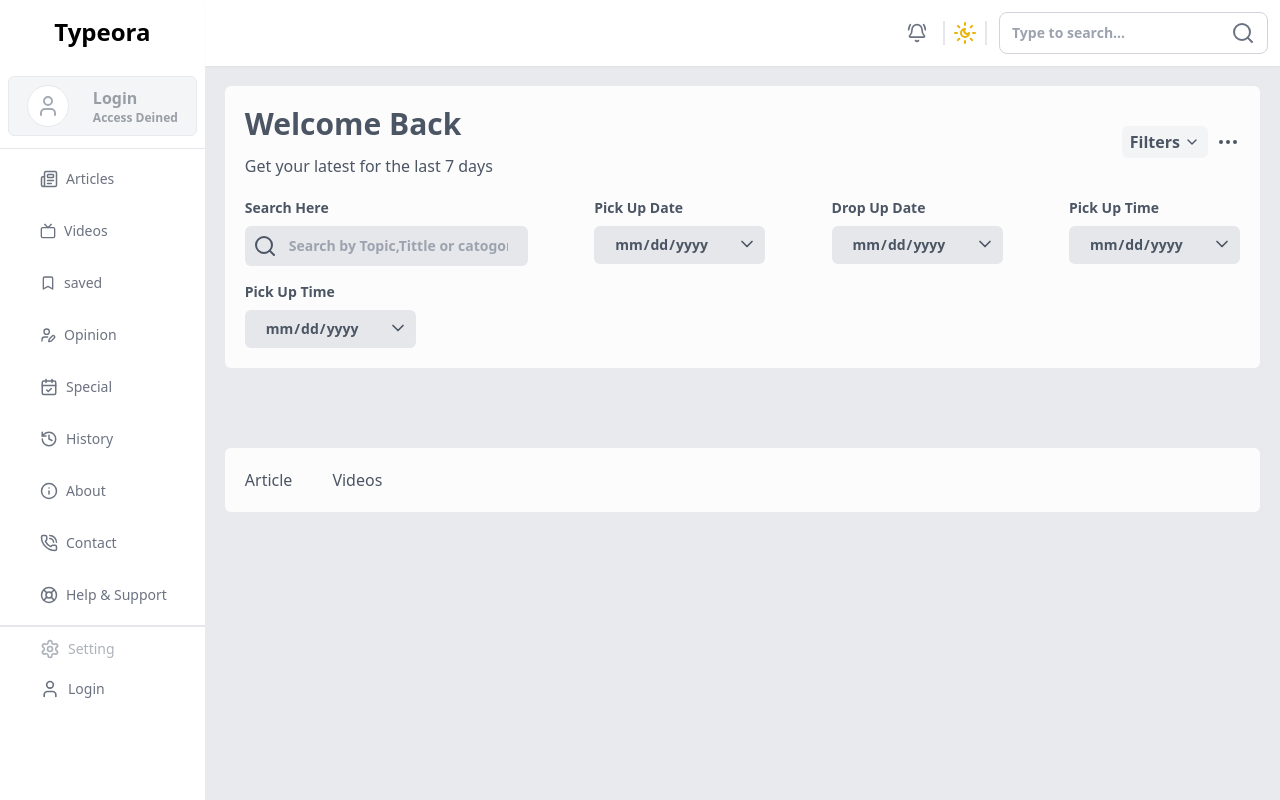
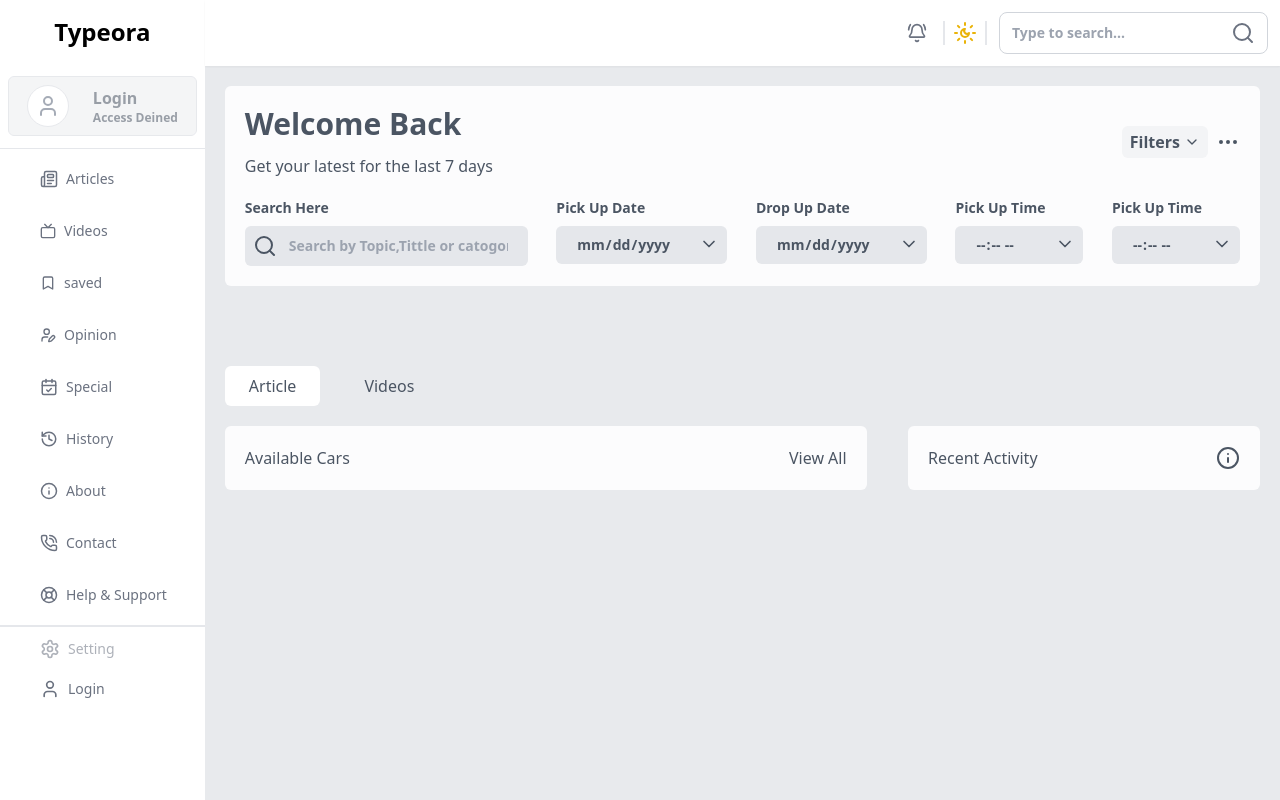
Before and after one commit to Jitupra9/typeora-media-platform, a React (Create React App) app in the folder client/: page /saved in a window 1280 px wide. Built offline with nearby package versions, Linux system fonts and the light colour scheme.

Commit message:
change in save component

```diff
--- a/client/src/pages/saved/Saved.jsx
+++ b/client/src/pages/saved/Saved.jsx
@@ -1,12 +1,21 @@
-import React from "react";
-import { Search, ChevronDown, Ellipsis } from "lucide-react";
+import React, { useRef } from "react";
+import { Search, ChevronDown, Ellipsis, Info } from "lucide-react";
 function Saved() {
+  const dateInputRef = useRef(null);
+  const dateInputReftwo = useRef(null);
+  const timeInputRef = useRef(null);
+  const timeInputReftwo = useRef(null);
+
+  const handleIconClick = (dateref) => {
+    if (dateref.current) {
+      dateref.current.showPicker();
+    }
+  };
   return (
     <div>
       {" "}
       <div className=" filter-details text-gray-600 dark:text-gray-200  bg-white dark:bg-gray-900 bg-opacity-90 p-5 rounded-md ">
         <div className=" filters flex justify-between ">
-          {/* */}
           <div>
             <h3 className=" text-3xl font-bold mb-3">Welcome Back</h3>
             <p>Get your latest for the last 7 days</p>
@@ -43,8 +52,14 @@ function Saved() {
                 type="date"
                 name=""
                 id=""
+                ref={dateInputReftwo}
               />
-              <ChevronDown className=" w-5 h-5" />
+              <ChevronDown
+                className=" w-5 h-5 cursor-pointer"
+                onClick={() => {
+                  handleIconClick(dateInputReftwo);
+                }}
+              />
             </div>
           </div>
           <div>
@@ -55,8 +70,14 @@ function Saved() {
                 type="date"
                 name=""
                 id=""
+                ref={dateInputRef}
               />
-              <ChevronDown className=" w-5 h-5" />
+              <ChevronDown
+                className=" w-5 h-5 cursor-pointer"
+                onClick={() => {
+                  handleIconClick(dateInputRef);
+                }}
+              />
             </div>
           </div>
           <div>
@@ -64,11 +85,17 @@ function Saved() {
             <div className="bg-gray-200 dark:bg-gray-800  px-2 py-2 rounded-md flex overflow-hidden">
               <input
                 className=" px-3 date_icon_off  bg-transparent outline-none "
-                type="date"
+                type="time"
                 name=""
-                id=""
+                id="time"
+                ref={timeInputRef}
               />
-              <ChevronDown className=" w-5 h-5" />
+              <ChevronDown
+                className=" w-5 h-5 cursor-pointer"
+                onClick={() => {
+                  handleIconClick(timeInputRef);
+                }}
+              />
             </div>
           </div>
           <div>
@@ -76,21 +103,41 @@ function Saved() {
             <div className="bg-gray-200 dark:bg-gray-800  px-2 py-2 rounded-md flex overflow-hidden">
               <input
                 className=" px-3 date_icon_off  bg-transparent outline-none "
-                type="date"
+                type="time"
                 name=""
-                id=""
+                id="time"
+                ref={timeInputReftwo}
               />
-              <ChevronDown className=" w-5 h-5" />
+              <ChevronDown
+                className=" w-5 h-5 cursor-pointer"
+                onClick={() => {
+                  handleIconClick(timeInputReftwo);
+                }}
+              />
             </div>
           </div>
         </div>
       </div>
-      <div className=" content mt-20 text-gray-600 dark:text-gray-200  bg-white dark:bg-gray-900 bg-opacity-90 p-5 rounded-md ">
-        <div>
-          <ul className=" flex gap-x-10">
-            <li>Article</li>
+      <div className=" content mt-20 text-gray-600 dark:text-gray-200">
+        <div className=" my-5  ">
+          <ul className=" flex gap-x-5  *:px-6 *:py-2  *:rounded-md ">
+            <li className="bg-white  dark:bg-gray-800">Article</li>
             <li>Videos</li>
           </ul>
+        </div>
+        <div className=" flex flex-col w-full sm:flex-row justify-between *:bg-white *:dark:bg-gray-900 *:bg-opacity-90 *:p-5 *:rounded-md ">
+          <div className="content w-[62%]">
+            <div className="header flex justify-between">
+              <h1>Available Cars</h1>
+              <p>View All</p>
+            </div>
+          </div>
+          <div className="resent-activity w-[34%] ">
+            <div className="header flex justify-between">
+              <p>Recent Activity</p>
+              <Info />
+            </div>
+          </div>
         </div>
       </div>
     </div>
```
